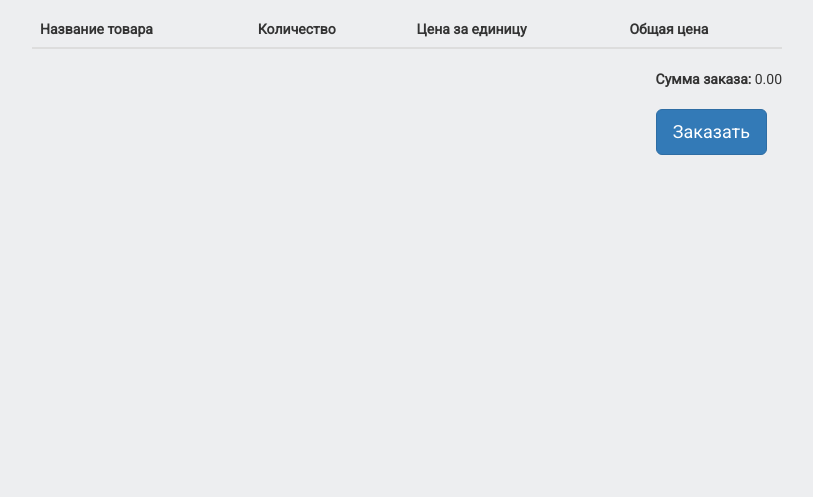
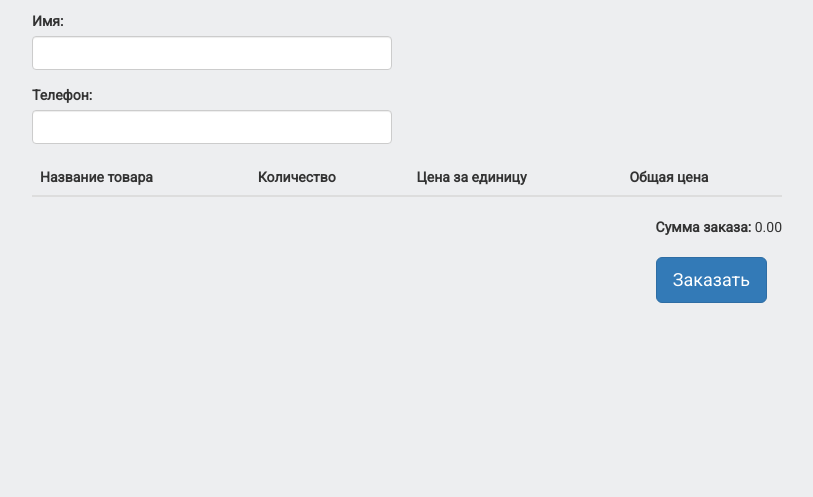
Before and after one commit to respsence/ExampleOnlineShop, a Django app: page /checkout/ in a window 1280 px wide. Shown: the part 141-638 px from the top of the page, without its empty margins (233-1046 px from the left). Run offline with Django 3.2, Linux system fonts and the light colour scheme; data comes from the database, SQL or seed files in the repository; both versions use the stored data as it was after the commit; lists and menus that the app fills with data are empty; some libraries are stand-ins or nearby versions.

Commit message:
add form CheckoutContact and valid

```diff
--- a/Static/static_dev/css/style.css
+++ b/Static/static_dev/css/style.css
@@ -96,3 +96,6 @@ html, body{
     padding: 10px;
 
 }
+.form-error{
+    color: red;
+}
--- a/orders/forms.py
+++ b/orders/forms.py
@@ -2,8 +2,6 @@ from django import forms
 from .models import *
 
 
-# class SubscriberForm(forms.ModelForm):
-#
-#     class Meta:
-#         model = Subscriber
-#         exclude =[""]
+class CheckoutContactForm(forms.Form):
+    name = forms.CharField(required=True)
+    phone = forms.CharField(required=True)
--- a/orders/views.py
+++ b/orders/views.py
@@ -1,7 +1,7 @@
 from django.http import JsonResponse
 from django.shortcuts import render
 from .models import ProductInBasket
-
+from .forms import CheckoutContactForm
 
 def basket_adding(request):
 
@@ -50,4 +50,13 @@ def checkout(request):
     if not session_key:
         request.session.cycle_key()
     products_in_basket = ProductInBasket.objects.filter(session_key=session_key, is_active=True)
+
+    form = CheckoutContactForm(request.POST or None)
+    if request.POST:
+        print(request.POST)
+        if form.is_valid():
+            print("yes")
+        else:
+            print("no")
+
     return render(request, 'orders/checkout.html', locals())
--- a/templates/orders/checkout.html
+++ b/templates/orders/checkout.html
@@ -7,7 +7,26 @@
             <div class="col-lg-8 col-lg-offset-2">
                 <h3 class="text-center">Товары в корзине</h3>
                 <h5 class="text-center">Общая стоимость: {{ request.session.ProductInBasket.total_price }} руб</h5>
-                <form>
+
+                <form method="POST" class="form-horizontal">{% csrf_token %}
+
+                    <div class="form-group">
+                         <div class="col-lg-6">
+                            <label>Имя:</label>
+                            <span class="form-error">{{ form.name.errors }}</span>
+                            <input type="text" name="{{ form.name.html_name }}" class="form-control"
+                                value="{{ request.POST.name }}">
+                         </div>
+                    </div>
+                    <div class="form-group">
+                        <div class="col-lg-6">
+                             <label>Телефон:</label>
+                             <span class="form-error">{{ form.phone.errors }}</span>
+                             <input type="text" name="{{ form.phone.html_name }}" class="form-control"
+                                value="{{ request.POST.phone }}">
+                        </div>
+                    </div>
+
                     <table class="table text-center">
                         <thead>
                             <tr>
@@ -21,7 +40,8 @@
                              {% for item in products_in_basket %}
                                  <tr>
                                     <td>{{ item.product.name }}</td>
-                                    <td><input value="{{ item.nmb }}" type="number" class="product-in-basket-nmb"></td>
+                                    <td><input value="{{ item.nmb }}" type="number"
+                                               class="product-in-basket-nmb" name="products_in_basket_{{ item.id }}"></td>
                                     <td>
                                         <span class="product-price">{{ item.price_per_item }}</span>
                                     </td>
```
Also changed, not shown: db.sqlite3.
